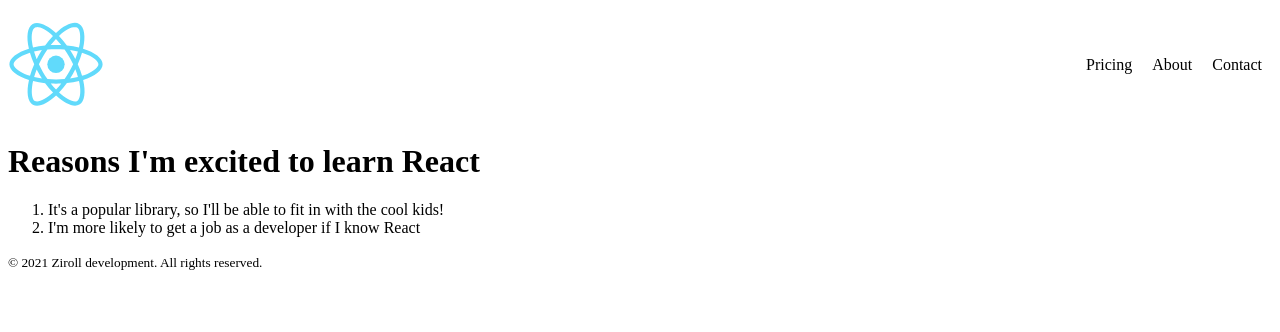
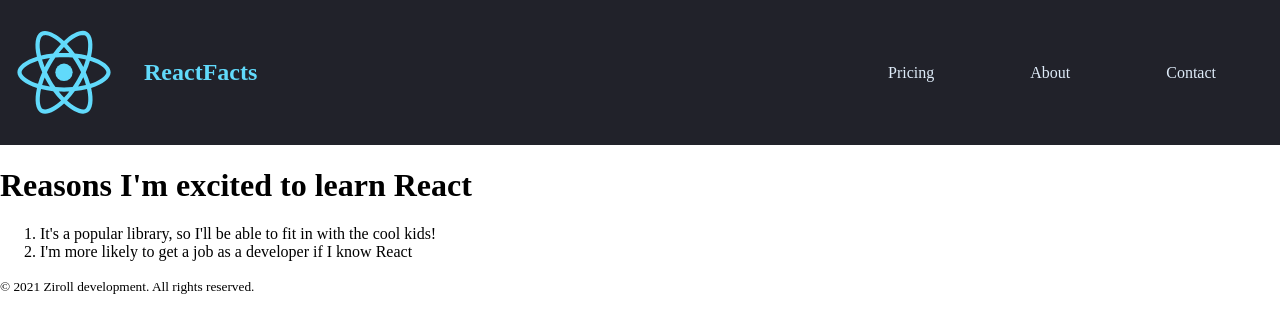
Before and after one commit to ji-hyeee/React, a React (Create React App) app in the folder my-app/: page / in a window 1280 px wide. Shown: the top 332 px of the page. Built offline with nearby package versions, Linux system fonts and the light colour scheme.

Commit message:
learn Navbar and Styling

```diff
--- a/my-app/src/Header.js
+++ b/my-app/src/Header.js
@@ -9,6 +9,7 @@ export default function Header() {
             <nav className="nav">
                 {/* <img src=""./image/logo.svg" className="nav-logo" /> */}
                 <img src={logo} className="nav-logo" />
+                <h1 className="nav-text">ReactFacts</h1>
                 <ul className="nav-items">
                     <li>Pricing</li>
                     <li>About</li>
--- a/my-app/src/index.css
+++ b/my-app/src/index.css
@@ -1,22 +1,36 @@
+* {
+    box-sizing: border-box;
+}
+
+body {
+    margin: 0;
+}
+
 .nav {
     display: flex;
     justify-content: space-between;
     /* 쭈구러진 이미지 멀쩡하게 바꿔주기 */
     align-items: center;
+    padding: 1rem;
+    background-color: #21222A;
+}
+
+.nav-text {
+    margin: 0;
+    margin-right: auto;
+    color: #61DAFB;
 }
 
 .nav-items {
     list-style: none;
     display: flex;
+    color: #DEEBF8;
 }
 
 .nav-items>li {
     /* li 요소 서로 멀어지게끔 */
-    padding: 10px;
-}
-
-.img {
-    width: 60px;
+    padding: 0 3rem;
+    color: #DEEBF8;
 }
 
 .nav-logo {
```
Also changed, not shown: my-app/src/index.js (+11 -47 lines).
